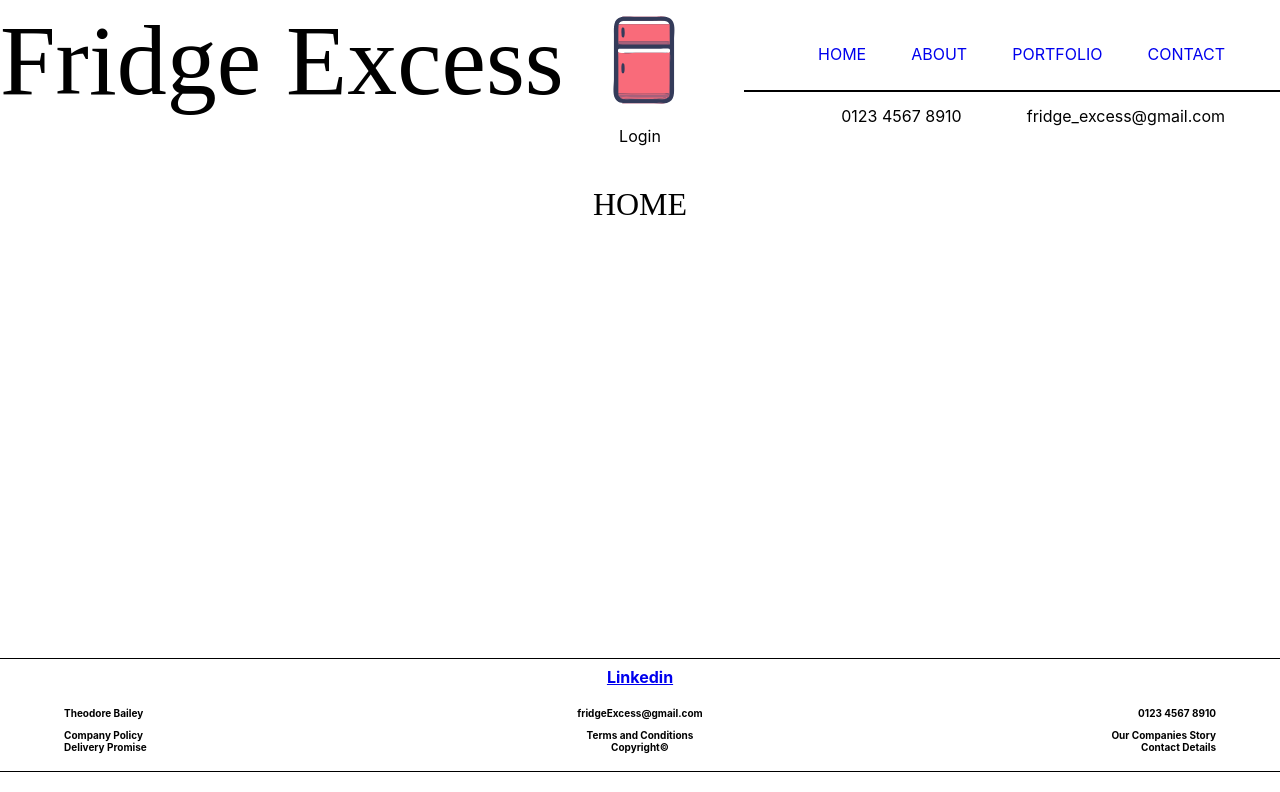
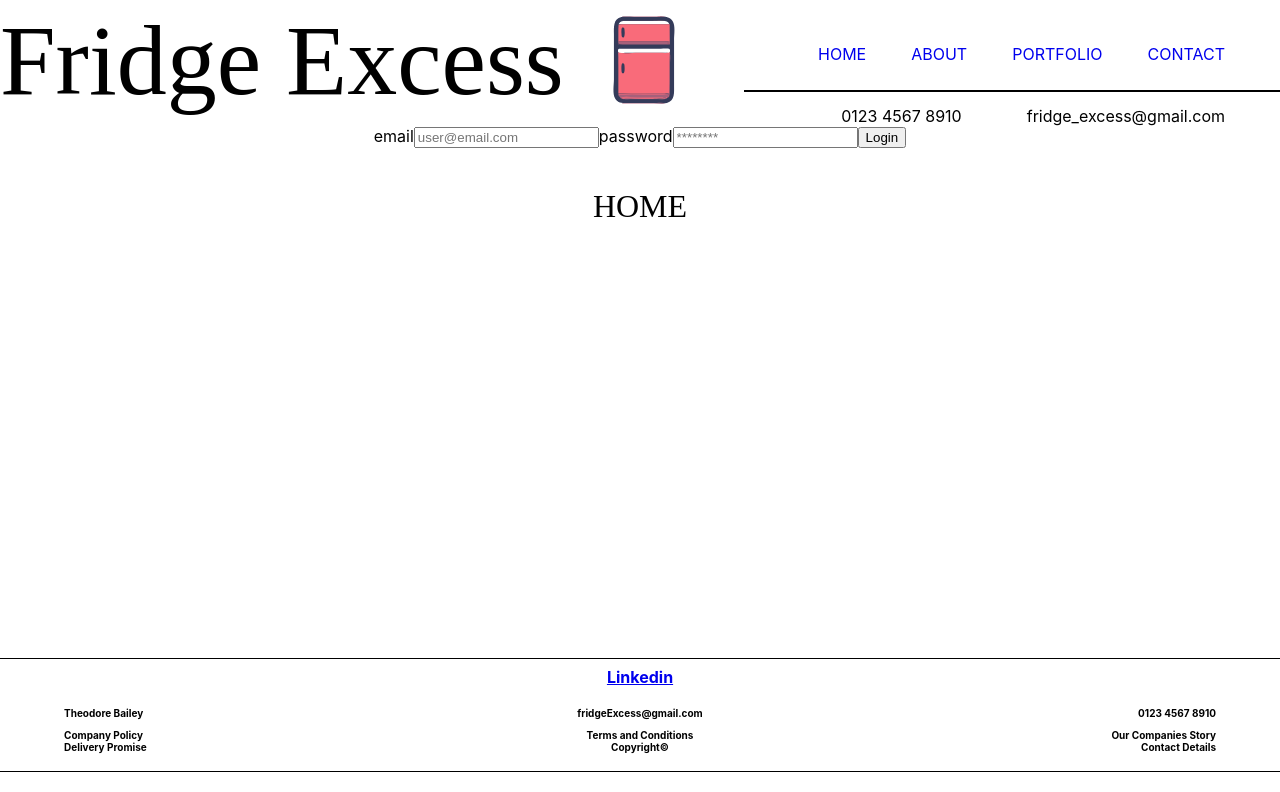
Before and after one commit to theodorebailey/fridge-excess-react-app, a React (Create React App) app: page / in a window 1280 px wide. Shown: the top 792 px of the page. Built offline with nearby package versions, Linux system fonts and the light colour scheme.

Commit message:
Wokring project, ready to implement login functionality

```diff
--- a/src/App.js
+++ b/src/App.js
@@ -1,7 +1,7 @@
 import React from 'react';
 
 // import react router Dom Components
-import { Routes, Route } from 'react-router-dom';
+import { Routes, Route, useActionData } from 'react-router-dom';
 
 // Import all components
 import { Header, Footer, PageTitle, Login } from './components/common'
--- a/src/components/common/login/Login.css
+++ b/src/components/common/login/Login.css
@@ -0,0 +1,9 @@
+#loginButton:hover {
+
+    transform: scale(1.1);
+
+}
+
+.hide {
+    display: none;
+}
--- a/src/components/common/login/Login.jsx
+++ b/src/components/common/login/Login.jsx
@@ -1,12 +1,58 @@
 // import react
 import React from 'react';
 
+// import {useHistory} from 'react-router-dom';
+
+import { useState } from 'react';
+
 import './Login.css';
 
-function Login () {
+// function Welcome(props) {
+
+//   return
+
+// }
+
+
+// function checkLogInStatus () {
+
+//   let emailLogin = localStorage.getItem('emailLogin');
+
+//   let passwordLogin = localStorage.getItem('passwordLogin');
+
+//   if (emailLogin && passwordLogin) {
+
+
+
+//   }
+
+
+// }
+
+function Login (props) {
+
+  const [email, setEmail] = useState('');
+  const [password, setPass] = useState('');
+
+  const handleSubmit = (event) => {
+    event.preventDefault();
+    console.log(email);
+
+    // localStorage.setItem('email', JSON.stringify(email));
+    // localStorage.setItem('password', JSON.stringify(pass));
+
+  }
+
+
 
   return (
-      <>Login</>
+      <form onSubmit={handleSubmit}>
+        <label for="email">email</label>
+        <input value={email} type="email" placeholder="user@email.com" id="email" name="email"/>
+        <label for="password">password</label>
+        <input value={password} type="password" placeholder="********" id="password" name="password"/>
+        <button onClick={props.on} type="submit" id='loginButton'>Login</button>
+      </form>
   )
 
 }
--- a/src/components/common/login/index.js
+++ b/src/components/common/login/index.js
@@ -1,5 +1,37 @@
 // Import file
 import Login from './Login';
 
+// const loginButton = document.getElementById('loginButton');
+// loginButton.className = 'notClicked';
+
+// let loginClicked = false;
+
+// loginButton.addEventListener('click', () => {
+
+//     if (!loginClicked) {
+
+//         loginClicked = true;
+
+
+
+
+
+//     }
+
+
+
+
+// })
+
+function Welcome(props) {
+    return <h1>Welcome back {props.name}!</h1>;
+}
+
+function SignUp() {
+    return <button type="button">Sign in</button>;
+}
+
+
+
 // Export file
 export default Login;
--- a/src/index.js
+++ b/src/index.js
@@ -8,7 +8,7 @@
 // setupTests.js
 
 import React from 'react';
-import ReactDOM from 'react-dom';
+import ReactDOM from 'react-dom/client';
 // import ReactDOM from 'react-dom/client';
 // /client
 import { BrowserRouter as Router } from 'react-router-dom';
```
Also changed, not shown: src/components/common/login/LoggedIn.jsx (added, +32 -0 lines), src/components/common/login/Register.jsx (deleted, +0 -7 lines), src/components/common/login/LoggedIn.css (added).
